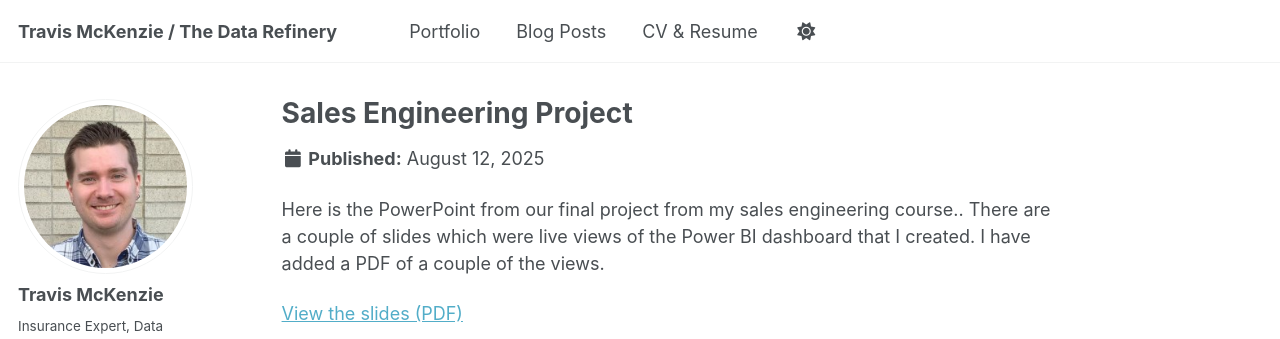
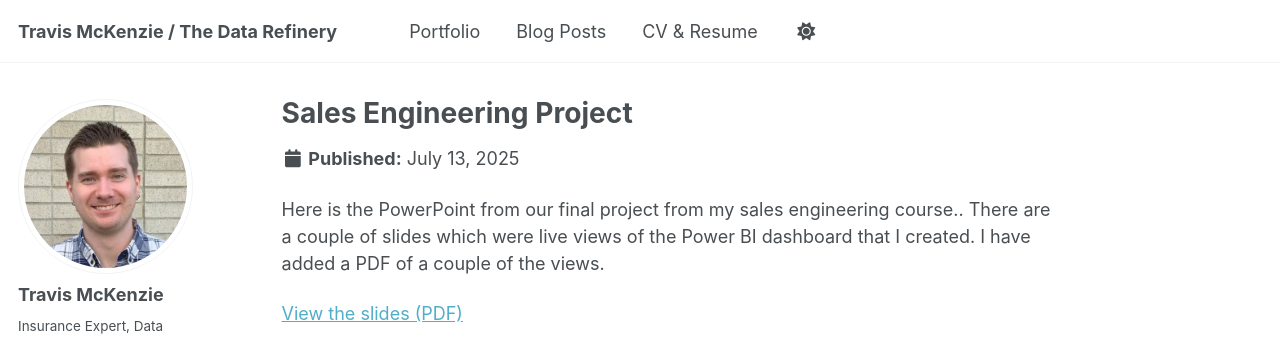
Before and after one commit to TDMckenzie/Refinery, a Jekyll site: the page built from _portfolio/portfolio-3.md, in a window 1280 px wide and 900 px high. Shown: the top 339 px of the window. Built offline with Jekyll 4.4.1, drawn with Linux system fonts in a browser that asks for light colours.

Commit message:
various updates to portfolio items

```diff
--- a/_portfolio/portfolio-2.html
+++ b/_portfolio/portfolio-2.html
@@ -2,6 +2,7 @@
 title: "Kickstarter Investigation"
 excerpt: "My data 501 project on Kickstarter, analyzing the success of projects based on various factors"
 collection: portfolio
+date: 2025-07-13
 ---
 
 <title>Data 501 Project - Kickstarter Analysis</title>
--- a/_portfolio/portfolio-3.md
+++ b/_portfolio/portfolio-3.md
@@ -2,6 +2,7 @@
 title: "Sales Engineering Project"
 excerpt: "Created a software solution for fictional company WWI.  We constructed a solution which involved facilitating sales forecasting in Power BI"
 collection: portfolio
+date: 2025-07-13
 ---
 
 Here is the PowerPoint from our final project from my sales engineering course..  There are a couple of slides which were live views of the Power BI dashboard that I created.  I have added a PDF of a couple of the views.
```
Also changed, not shown: _portfolio/portfolio-1.md (+1 -0 lines).
